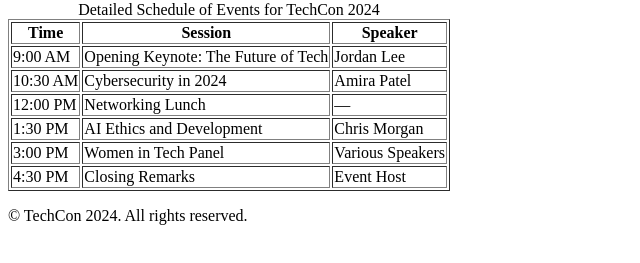
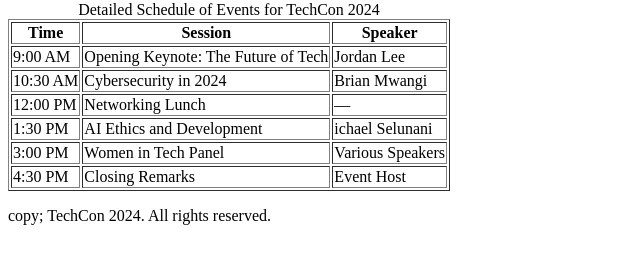
Before and after one commit to bryanmwangindungu/TechCon_HTML, a plain HTML site: page techcon_website/schedule.html in a window 1280 px wide. Shown: the part 167-430 px from the top of the page, without its empty margins (0-640 px from the left). Drawn offline with Linux system fonts and the light colour scheme.

Commit message:
4th commit

```diff
--- a/techcon_website/schedule.html
+++ b/techcon_website/schedule.html
@@ -39,7 +39,7 @@
         <tr>
           <td>10:30 AM</td>
           <td>Cybersecurity in 2024</td>
-          <td>Amira Patel</td>
+          <td>Brian Mwangi</td>
         </tr>
         <tr>
           <td>12:00 PM</td>
@@ -49,7 +49,7 @@
         <tr>
           <td>1:30 PM</td>
           <td>AI Ethics and Development</td>
-          <td>Chris Morgan</td>
+          <td>ichael Selunani</td>
         </tr>
         <tr>
           <td>3:00 PM</td>
@@ -67,7 +67,7 @@
   </main>
 
   <footer>
-    <p>&copy; TechCon 2024. All rights reserved.</p>
+    <p>copy; TechCon 2024. All rights reserved.</p>
   </footer>
 
 </body>
```
